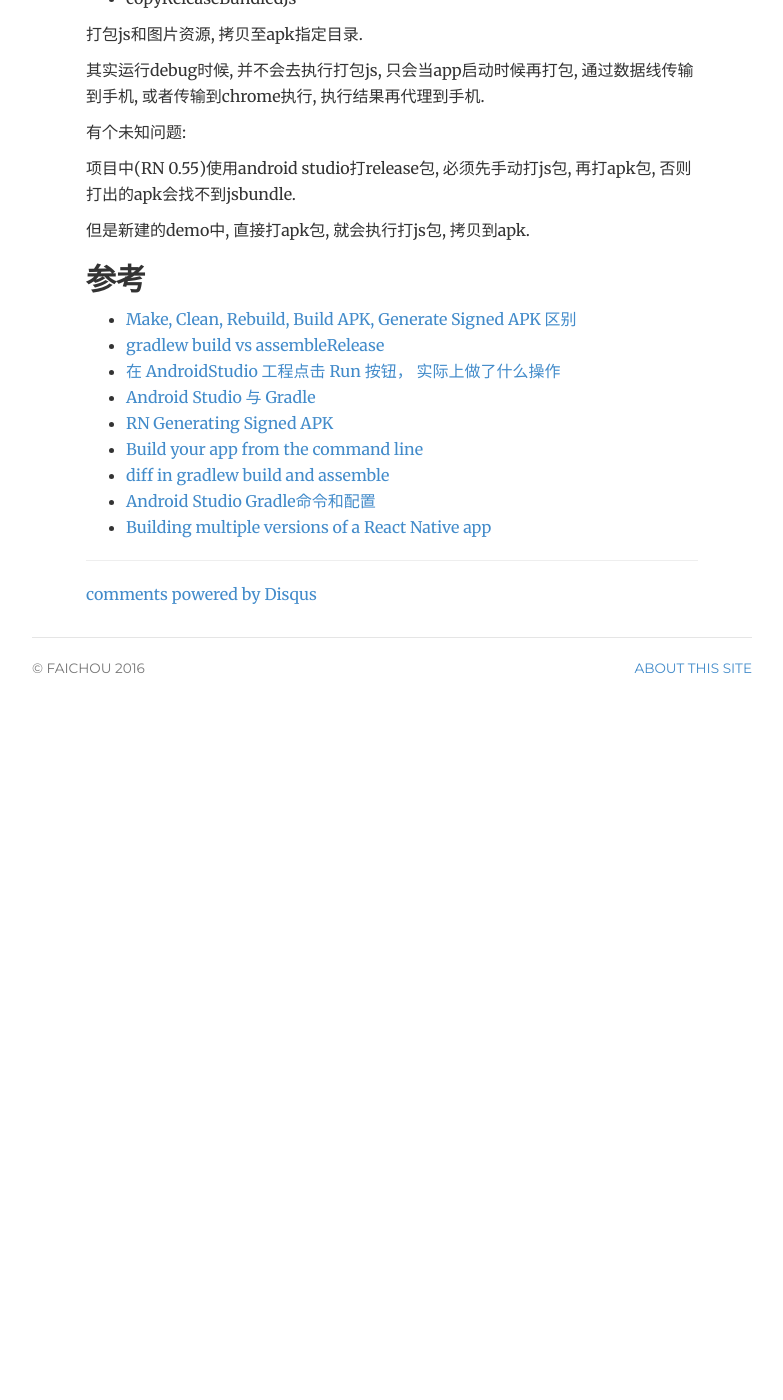
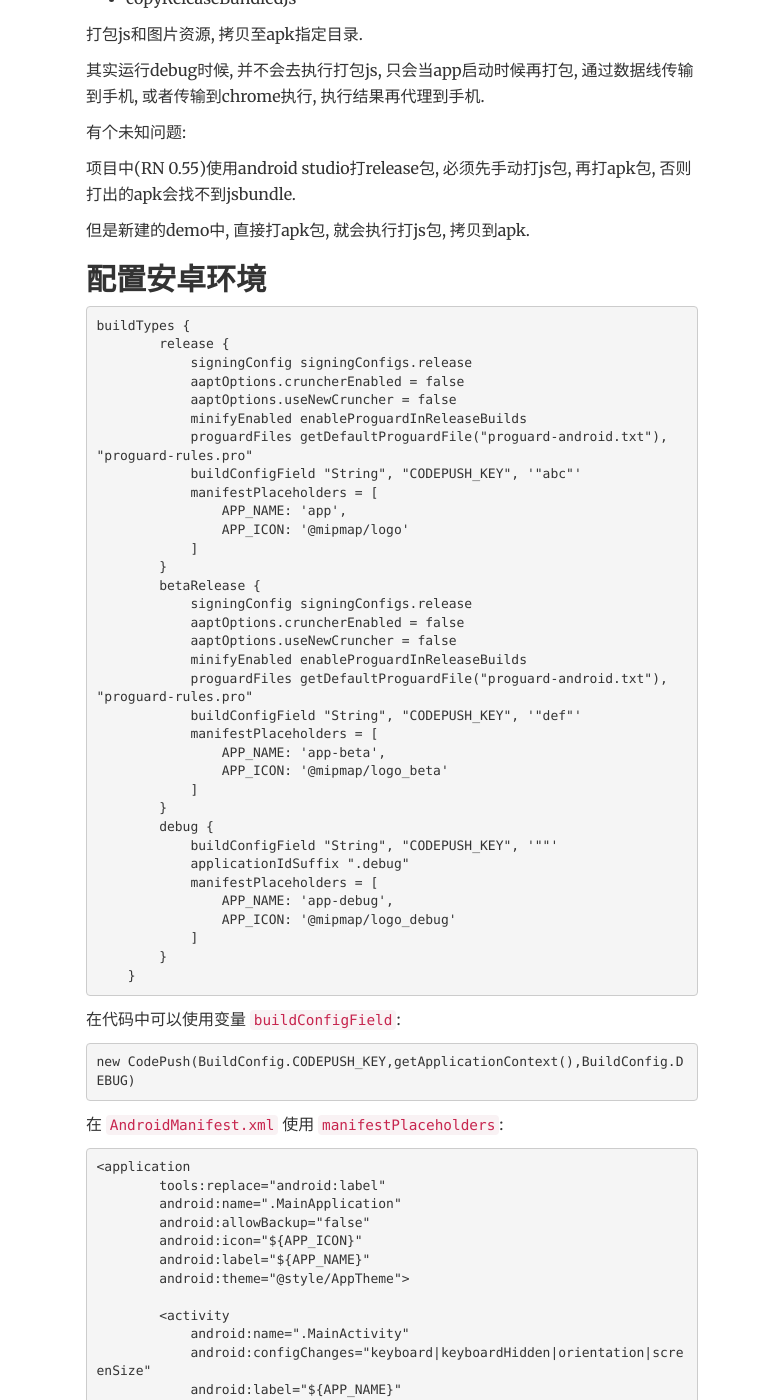
Before and after one commit to FaiChou/faichou.github.io, a Jekyll site: the page built from _posts/2018-11-28-安卓打包.md, in a window 1280 px wide and 1400 px high, scrolled down 5552 px. Shown: the whole window, without its empty margins (248-1031 px from the left). Built offline with Jekyll 4.4.1, drawn with Linux system fonts in a browser that asks for light colours; comment, search, counter and statistics services are not loaded; before the commit the page ends 6282 px from its top, so only the background shows below that; some of the changed text lies outside the part shown.

Commit message:
update android

````diff
--- a/_posts/2018-11-28-安卓打包.md
+++ b/_posts/2018-11-28-安卓打包.md
@@ -285,6 +285,80 @@ Android Studio 本质上其实还是 Intellij IDEA.
 
 但是新建的demo中, 直接打apk包, 就会执行打js包, 拷贝到apk.
 
+## 配置安卓环境
+
+
+
+```
+buildTypes {
+        release {
+            signingConfig signingConfigs.release
+            aaptOptions.cruncherEnabled = false
+            aaptOptions.useNewCruncher = false
+            minifyEnabled enableProguardInReleaseBuilds
+            proguardFiles getDefaultProguardFile("proguard-android.txt"), "proguard-rules.pro"
+            buildConfigField "String", "CODEPUSH_KEY", '"abc"'
+            manifestPlaceholders = [
+                APP_NAME: 'app',
+                APP_ICON: '@mipmap/logo'
+            ]
+        }
+        betaRelease {
+            signingConfig signingConfigs.release
+            aaptOptions.cruncherEnabled = false
+            aaptOptions.useNewCruncher = false
+            minifyEnabled enableProguardInReleaseBuilds
+            proguardFiles getDefaultProguardFile("proguard-android.txt"), "proguard-rules.pro"
+            buildConfigField "String", "CODEPUSH_KEY", '"def"'
+            manifestPlaceholders = [
+                APP_NAME: 'app-beta',
+                APP_ICON: '@mipmap/logo_beta'
+            ]
+        }
+        debug {
+            buildConfigField "String", "CODEPUSH_KEY", '""'
+            applicationIdSuffix ".debug"
+            manifestPlaceholders = [
+                APP_NAME: 'app-debug',
+                APP_ICON: '@mipmap/logo_debug'
+            ]
+        }
+    }
+```
+
+在代码中可以使用变量 `buildConfigField`:
+
+```
+new CodePush(BuildConfig.CODEPUSH_KEY,getApplicationContext(),BuildConfig.DEBUG)
+```
+
+在 `AndroidManifest.xml` 使用 `manifestPlaceholders`:
+
+```
+<application
+        tools:replace="android:label"
+        android:name=".MainApplication"
+        android:allowBackup="false"
+        android:icon="${APP_ICON}"
+        android:label="${APP_NAME}"
+        android:theme="@style/AppTheme">
+
+        <activity
+            android:name=".MainActivity"
+            android:configChanges="keyboard|keyboardHidden|orientation|screenSize"
+            android:label="${APP_NAME}"
+
+        <meta-data
+            android:name="JPUSH_APPKEY"
+            android:value="${JPUSH_APPKEY}" />
+        <meta-data
+            android:name="JPUSH_CHANNEL"
+            android:value="${APP_CHANNEL}" />
+```
+
+
+
+
 
 ## 参考
 
@@ -297,3 +371,4 @@ Android Studio 本质上其实还是 Intellij IDEA.
 - [diff in gradlew build and assemble](https://stackoverflow.com/questions/44185165/which-are-the-differences-between-gradle-assemble-and-gradle-build-taks)
 - [Android Studio Gradle命令和配置](https://www.jianshu.com/p/0d4e79aa850c)
 - [Building multiple versions of a React Native app](https://medium.com/@ywongcode/building-multiple-versions-of-a-react-native-app-4361252ddde5)
+- [multi-deployment-testing-android](https://github.com/Microsoft/react-native-code-push/blob/master/docs/multi-deployment-testing-android.md)
````
